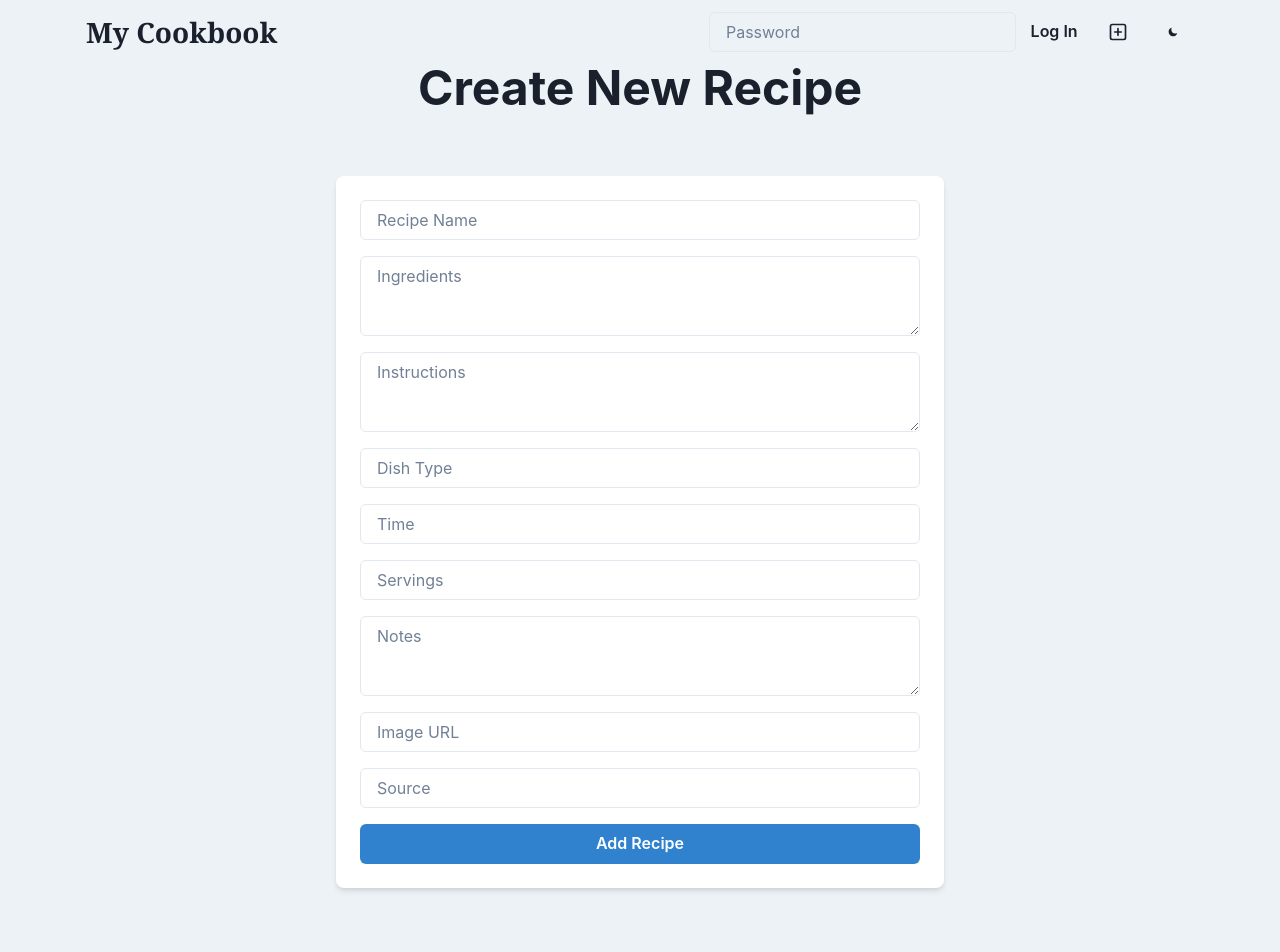
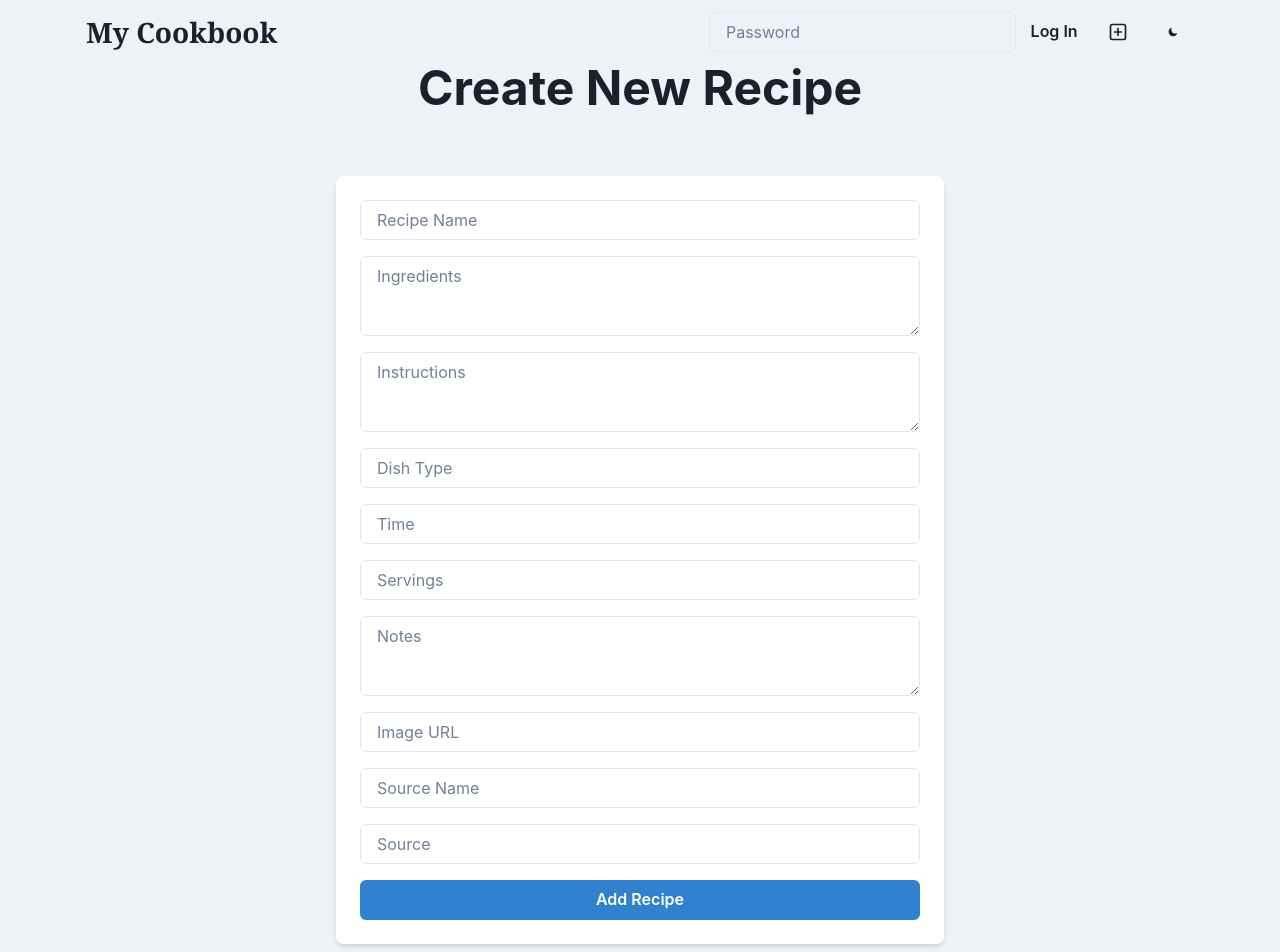
Before and after one commit to LaurenCummings/cookbook-project, a React (Vite) app in the folder frontend/: page /create in a window 1280 px wide. Shown: the top 952 px of the page. Built offline with nearby package versions, Linux system fonts and the light colour scheme.

Commit message:
added sourceName to createPage

```diff
--- a/frontend/src/pages/CreatePage.jsx
+++ b/frontend/src/pages/CreatePage.jsx
@@ -23,6 +23,7 @@ const CreatePage = () => {
     servings: "",
     notes: "",
     image: "",
+    sourceName: "",
     source: "",
   });
 
@@ -131,6 +132,14 @@ const CreatePage = () => {
               }
             />
             <Input
+              placeholder="Source Name"
+              name="sourceName"
+              value={newRecipe.sourceName}
+              onChange={(e) =>
+                setNewRecipe({ ...newRecipe, sourceName: e.target.value })
+              }
+            />
+            <Input
               placeholder="Source"
               name="source"
               value={newRecipe.source}
```
